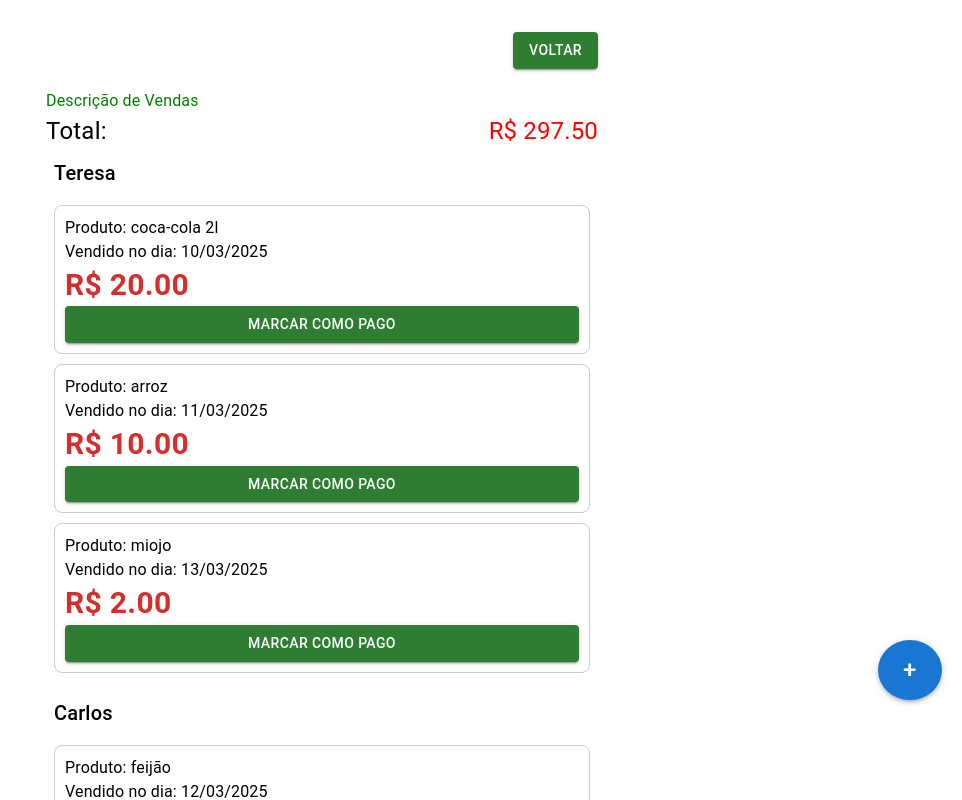
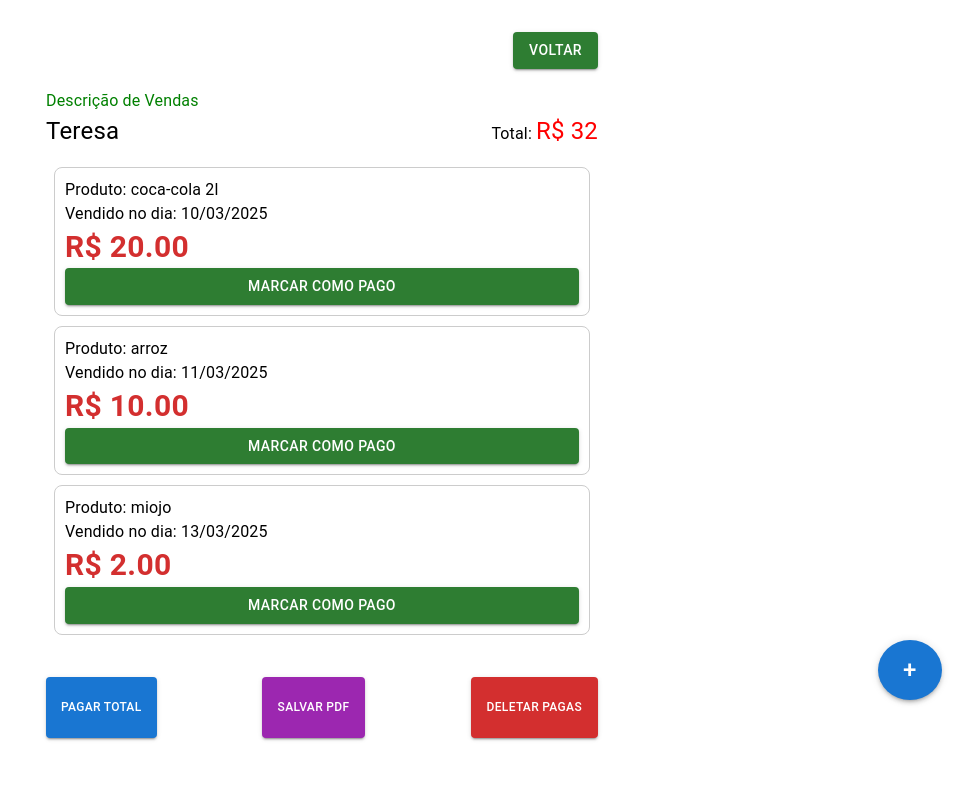
Before and after one commit to marlon-santana/devo, a React (Vite) app: page /home in a window 1280 px wide. Both pictures are taken after a click on the element 640 px from the left and 635 px from the top of the page. Shown: the top 800 px of the page, without its empty margins (318-1280 px from the left). Built offline with nearby package versions, Linux system fonts and the light colour scheme.

Commit message:
feat: add novas compras no pefil do devedor usando  os dados  do contexto

```diff
--- a/src/components/AddButton/index.jsx
+++ b/src/components/AddButton/index.jsx
@@ -1,31 +1,40 @@
 import React, { useState } from 'react';
 import { Button, TextField } from "@mui/material";
-import BottomSheet from '../BottomSheet/index.jsx'; // Importa o componente BottomSheet
+import BottomSheet from '../BottomSheet/index.jsx';
+
 
 const AddButton = ({ onSubmit }) => {
   const [openBottomSheet, setOpenBottomSheet] = useState(false);
   const [formData, setFormData] = useState({
     name: '',
-    product: '',
-    receber: '',
+    productName: '',
+    value: '',
     date: new Date().toLocaleDateString(),
   });
+
+
 
   const handleOpen = () => setOpenBottomSheet(true);
   const handleClose = () => setOpenBottomSheet(false);
 
   const handleInputChange = (e) => {
     const { name, value } = e.target;
-    setFormData({ ...formData, [name]: value });
+
+    // Converte o valor para número se o campo for "value"
+    setFormData({
+      ...formData,
+      [name]: name === "value" ? parseFloat(value) || 0 : value,
+    });
   };
 
   const handleSubmit = (e) => {
     e.preventDefault();
     onSubmit(formData); // Passa os dados do formulário para o componente pai
+
     setFormData({
       name: '',
-      product: '',
-      receber: '',
+      productName: '',
+      value: '',
       date: new Date().toLocaleDateString(),
     });
 
@@ -68,9 +77,9 @@ const AddButton = ({ onSubmit }) => {
           />
           <TextField
             fullWidth
-            label="Descrição do Produto"
-            name="product"
-            value={formData.product}
+            label="Nome do Produto"
+            name="productName"
+            value={formData.productName}
             onChange={handleInputChange}
             sx={{ mb: 2 }}
             required
@@ -78,9 +87,9 @@ const AddButton = ({ onSubmit }) => {
           <TextField
             fullWidth
             label="Valor do Produto"
-            name="receber"
+            name="value"
             type="number"
-            value={formData.receber}
+            value={formData.value}
             onChange={handleInputChange}
             sx={{ mb: 2 }}
             required
--- a/src/components/DebtorProfile/index.jsx
+++ b/src/components/DebtorProfile/index.jsx
@@ -1,80 +1,105 @@
 import React, { useState } from 'react';
 import { Box, Container, Typography, Button, Stack } from "@mui/material";
 import AddButton from '../AddButton';
-import { useNavigate } from "react-router-dom";
+import { useLocation, useNavigate } from "react-router-dom";
 import jsPDF from 'jspdf';
 import autoTable from 'jspdf-autotable';
-import { useDebtors } from '../../DebtorsContext'; // Importa o contexto de devedores
+import { useDebtors } from '../../DebtorsContext';
 
 export const DebtorProfile = () => {
-    const { debitors, setDebitors } = useDebtors(); // Usa o contexto de devedores
+  const location = useLocation();
   const navigate = useNavigate();
+  const { debitor } = location.state; // Extrai o devedor passado pelo Home
+  const [products, setProducts] = useState(debitor.products); // Estado local para os produtos do devedor
+  const { setDebitors } = useDebtors();
 
   const Voltar = () => {
     navigate("/home");
   };
 
-    const totalReceber = debitors.reduce((acc, debtor) => {
-        return acc + debtor.products.reduce((sum, product) => {
-            return !product.pago ? sum + product.value : sum;
-        }, 0);
+  const totalReceber = products.reduce((sum, product) => {
+    return !product.pago ? parseFloat(sum) + parseFloat(product.value) : parseFloat(sum);
   }, 0);
 
-    const markAsPaid = (debtorId, productIndex) => {
-        setDebitors(debitors.map(debtor => {
-            if (debtor.id === debtorId) {
-                const updatedProducts = [...debtor.products];
+
+  const markAsPaid = (productIndex) => {
+    const updatedProducts = [...products];
     updatedProducts[productIndex].pago = true;
-                return { ...debtor, products: updatedProducts };
-            }
-            return debtor;
-        }));
+    setProducts(updatedProducts);
+
+    // Atualiza o contexto global
+    setDebitors((prevDebitors) =>
+      prevDebitors.map((deb) =>
+        deb.id === debitor.id ? { ...deb, products: updatedProducts } : deb
+      )
+    );
   };
 
   const markAllAsPaid = () => {
-        setDebitors(debitors.map(debtor => ({
-            ...debtor,
-            products: debtor.products.map(product => ({ ...product, pago: true }))
-        })));
+    const updatedProducts = products.map(product => ({ ...product, pago: true }));
+    setProducts(updatedProducts);
+
+    // Atualiza o contexto global
+    setDebitors((prevDebitors) =>
+      prevDebitors.map((deb) =>
+        deb.id === debitor.id ? { ...deb, products: updatedProducts } : deb
+      )
+    );
+  };
+
+  const handleDeletePaid = () => {
+    const updatedProducts = products.filter(product => !product.pago);
+    setProducts(updatedProducts);
+
+    // Atualiza o contexto global
+    setDebitors((prevDebitors) =>
+      prevDebitors.map((deb) =>
+        deb.id === debitor.id ? { ...deb, products: updatedProducts } : deb
+      )
+    );
   };
 
   const saveAsPDF = () => {
     const doc = new jsPDF();
     doc.text("Descrição de Vendas", 10, 10);
-
-        debitors.forEach(debtor => {
-            doc.text(`Nome: ${debtor.name}`, 10, doc.lastAutoTable ? doc.lastAutoTable.finalY + 10 : 20);
+    doc.text(`Nome: ${debitor.name}`, 10, 20);
+    doc.setTextColor(255, 0, 0);
+    doc.text(`Total: R$ ${totalReceber}`, 10, 30);
+    doc.setTextColor(0, 0, 0);
 
     const tableColumn = ["Produto", "Data", "Valor", "Status"];
-            const tableRows = debtor.products.map(product => [
+    const tableRows = products.map(product => [
       product.productName,
       product.date,
-                `R$ ${product.value.toFixed(2)}`,
+      `R$ ${product.value}`,
       product.pago ? 'Pago' : 'Não Pago'
     ]);
 
     doc.autoTable({
       head: [tableColumn],
       body: tableRows,
-                startY: doc.lastAutoTable ? doc.lastAutoTable.finalY + 10 : 30,
-            });
+      startY: 40,
     });
 
     doc.save('debtor-profile.pdf');
   };
 
-    const handleDeletePaid = () => {
-        setDebitors(debitors.map(debtor => ({
-            ...debtor,
-            products: debtor.products.filter(product => !product.pago)
-        })).filter(debtor => debtor.products.length > 0));
+  const handleAddProduct = (newProduct) => {
+    const updatedProducts = [...products, { ...newProduct, pago: false }];
+    setProducts(updatedProducts); // Atualiza o estado local imediatamente
+
+    // Atualiza o contexto global
+    setDebitors((prevDebitors) =>
+      prevDebitors.map((deb) =>
+        deb.id === debitor.id ? { ...deb, products: updatedProducts } : deb
+      )
+    );
   };
 
+  console.log('products', products);
+
   return (
-        <Container maxWidth="sm" sx={{ mt: 4, position: 'relative' }}>
-            {/* Botão de Nova Compra */}
-            <AddButton onSubmit={(newDebtor) => setDebitors([...debitors, newDebtor])} />
-
+    <Container maxWidth="sm" sx={{ mt: 4 }}>
       {/* Botão Voltar */}
       <Box display="flex" justifyContent="flex-end" alignItems="center" style={{ marginBottom: 20 }}>
         <Button onClick={Voltar} variant="contained" color="success">Voltar</Button>
@@ -83,16 +108,13 @@ export const DebtorProfile = () => {
       {/* Nome e Total */}
       <Typography sx={{ color: 'green' }}>Descrição de Vendas</Typography>
       <Box display="flex" justifyContent="space-between" alignItems="center">
-                <Typography style={{ fontSize: 24 }}>Total:</Typography>
-                <Typography><span style={{ color: 'red', fontSize: 24 }}>R$ {totalReceber.toFixed(2)}</span></Typography>
+        <Typography style={{ fontSize: 24 }}>{debitor.name}</Typography>
+        <Typography>Total: <span style={{ color: 'red', fontSize: 24 }}>R$ {totalReceber}</span></Typography>
       </Box>
 
-            {/* Lista de Devedores e Produtos */}
+      {/* Lista de Produtos */}
       <Box sx={{ mb: 3, p: 1 }}>
-                {debitors.map((debtor) => (
-                    <Box key={debtor.id} sx={{ mb: 3 }}>
-                        <Typography variant="h6" sx={{ mb: 2 }}>{debtor.name}</Typography>
-                        {debtor.products.map((product, index) => (
+        {products.map((product, index) => (
           <Stack key={index} style={{ border: '1px solid #ccc', borderRadius: "8px", padding: '10px', margin: '10px 0' }}>
             <Typography>Produto: {product.productName}</Typography>
             <Typography>Vendido no dia: {product.date}</Typography>
@@ -106,7 +128,7 @@ export const DebtorProfile = () => {
               <Button
                 variant="contained"
                 color="success"
-                                        onClick={() => markAsPaid(debtor.id, index)}
+                onClick={() => markAsPaid(index)}
               >
                 Marcar como Pago
               </Button>
@@ -114,8 +136,9 @@ export const DebtorProfile = () => {
           </Stack>
         ))}
       </Box>
-                ))}
-            </Box>
+
+      {/* Botão de Nova Compra */}
+      <AddButton onSubmit={handleAddProduct} />
 
       {/* Ações */}
       <Box display="flex" justifyContent="space-between" sx={{ mb: 3 }}>
--- a/src/components/Home/index.jsx
+++ b/src/components/Home/index.jsx
@@ -1,24 +1,19 @@
 import { Box, Container, Typography, Card, CardContent, Button } from "@mui/material";
 import { useNavigate } from "react-router-dom";
 import { UserList } from "../UserList";
-// import { debitors } from "../../dadosMock";
 import { useDebtors } from "../../DebtorsContext";
-
-
 
 const Home = () => {
   const navigate = useNavigate();
+  const { debitors } = useDebtors();
 
   const openCard = (debitor) => {
-    navigate("/debtor-profile", { state: { debitor } });
+    navigate("/debtor-profile", { state: { debitor } }); // Passa o devedor selecionado
   };
 
   const exit = () => {
     navigate("/login");
   };
-
-  const { debitors } = useDebtors();
-
 
   const totalReceber = debitors.reduce((acc, debitor) => {
     return acc + debitor.products.reduce((sum, product) => sum + product.value, 0);
@@ -49,7 +44,7 @@ const Home = () => {
       {debitors.map((debitor) => (
         <Card
           key={debitor.id}
-          onClick={() => openCard(debitor)}
+          onClick={() => openCard(debitor)} // Chama a função para navegar
           sx={{
             mt: 3,
             p: 2,
```
Also changed, not shown: 1 other file (tests, documents, lock files or other folders). Lines whose indentation alone changed are shown as unchanged.
